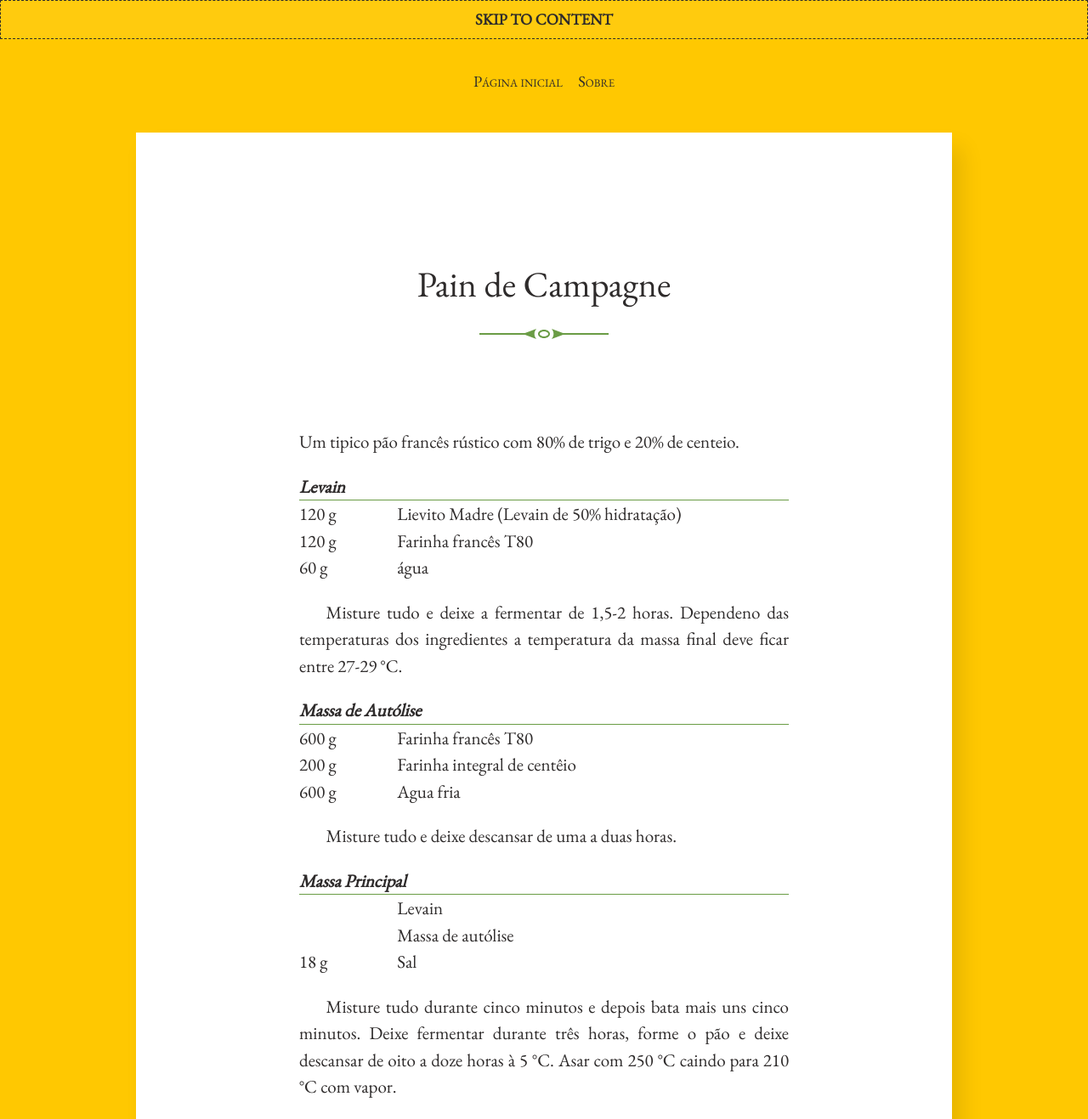
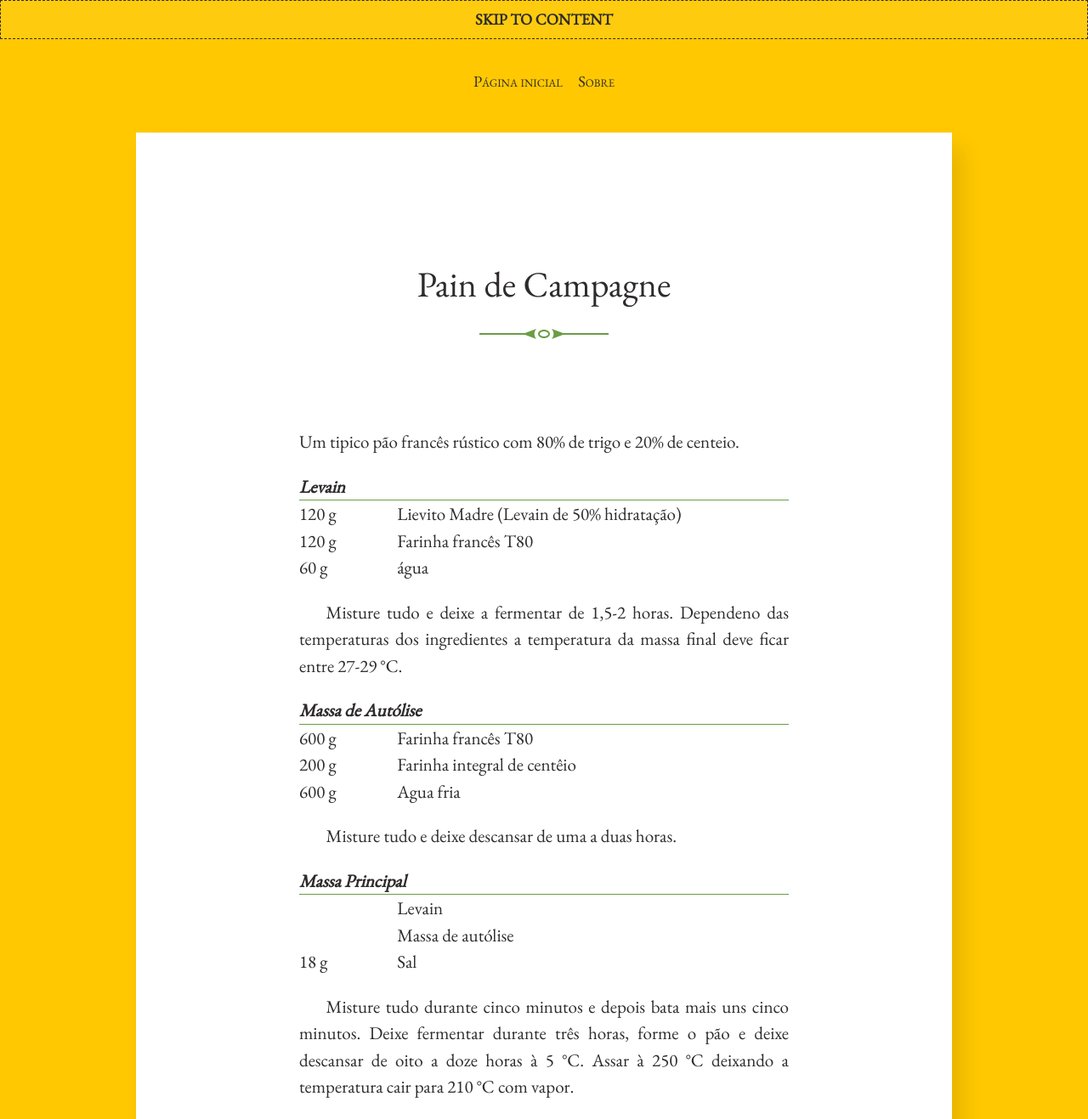
Before and after one commit to tibroc/botanica-aplicada, a Jekyll site: the page built from _posts/2020-04-26-pain-de-campagne.md, in a window 1280 px wide. Shown: the top 1317 px of the page at 85% size. Built offline with Jekyll 4.4.1, drawn with Linux system fonts in a browser that asks for light colours; grey boxes are pictures that could not be loaded.

Commit message:
Update _posts/2020-04-26-pain-de-campagne.md
Co-authored-by: jonogbroc <64497978+jonogbroc@users.noreply.github.com>

```diff
--- a/_posts/2020-04-26-pain-de-campagne.md
+++ b/_posts/2020-04-26-pain-de-campagne.md
@@ -70,7 +70,7 @@ Misture tudo e deixe descansar de uma a duas horas.
 Misture tudo durante cinco minutos e depois bata mais uns cinco minutos.
 Deixe fermentar durante três horas, forme o pão e deixe
 descansar de oito a doze horas à 5 °C.
-Asar com 250 °C caindo para 210 °C com vapor.
+Assar à 250 °C deixando a temperatura cair para 210 °C com vapor.
 
 <figure>
   <img alt="Pain de Campagne" src="/assets/images/pain_de_campagne.png" />
```
